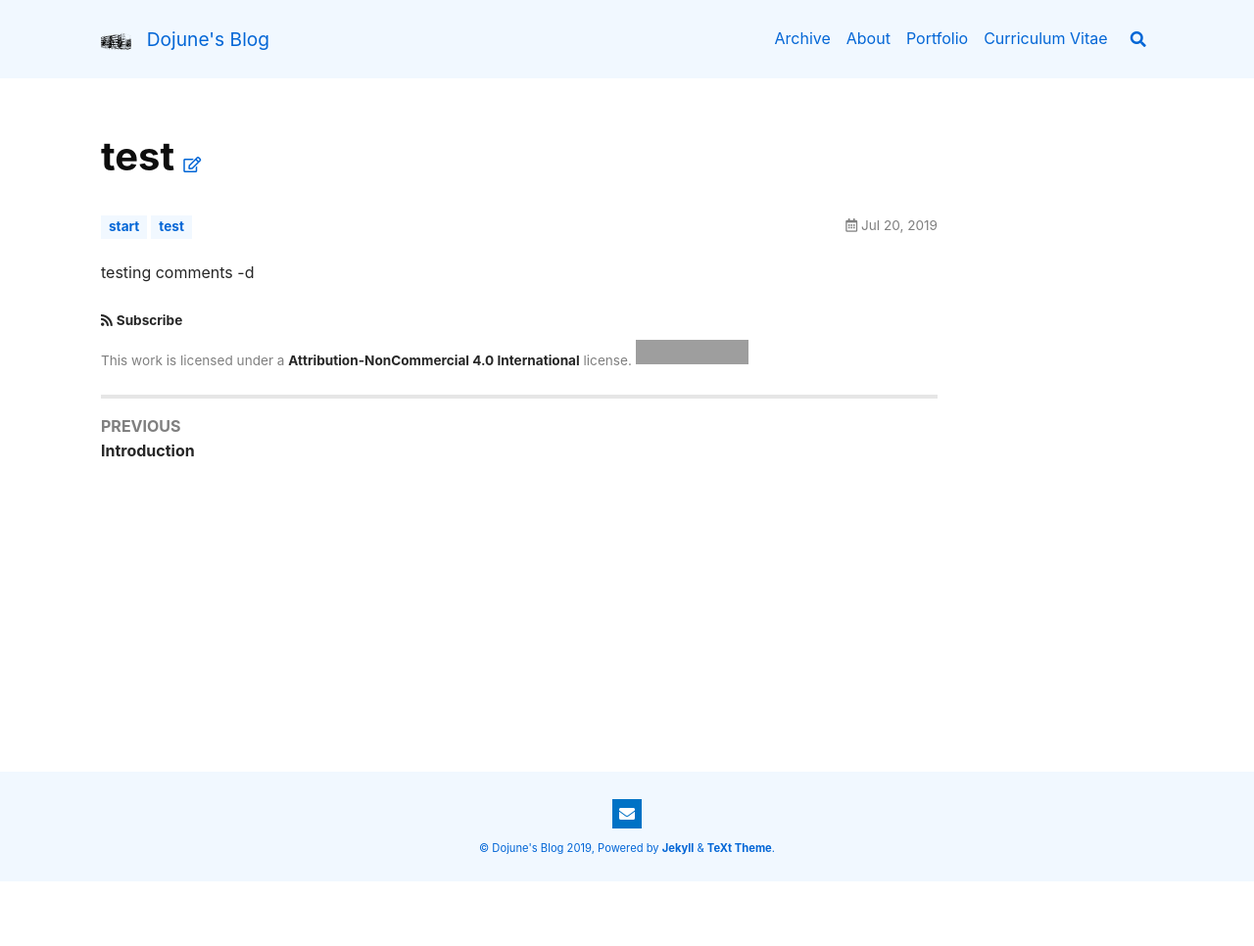
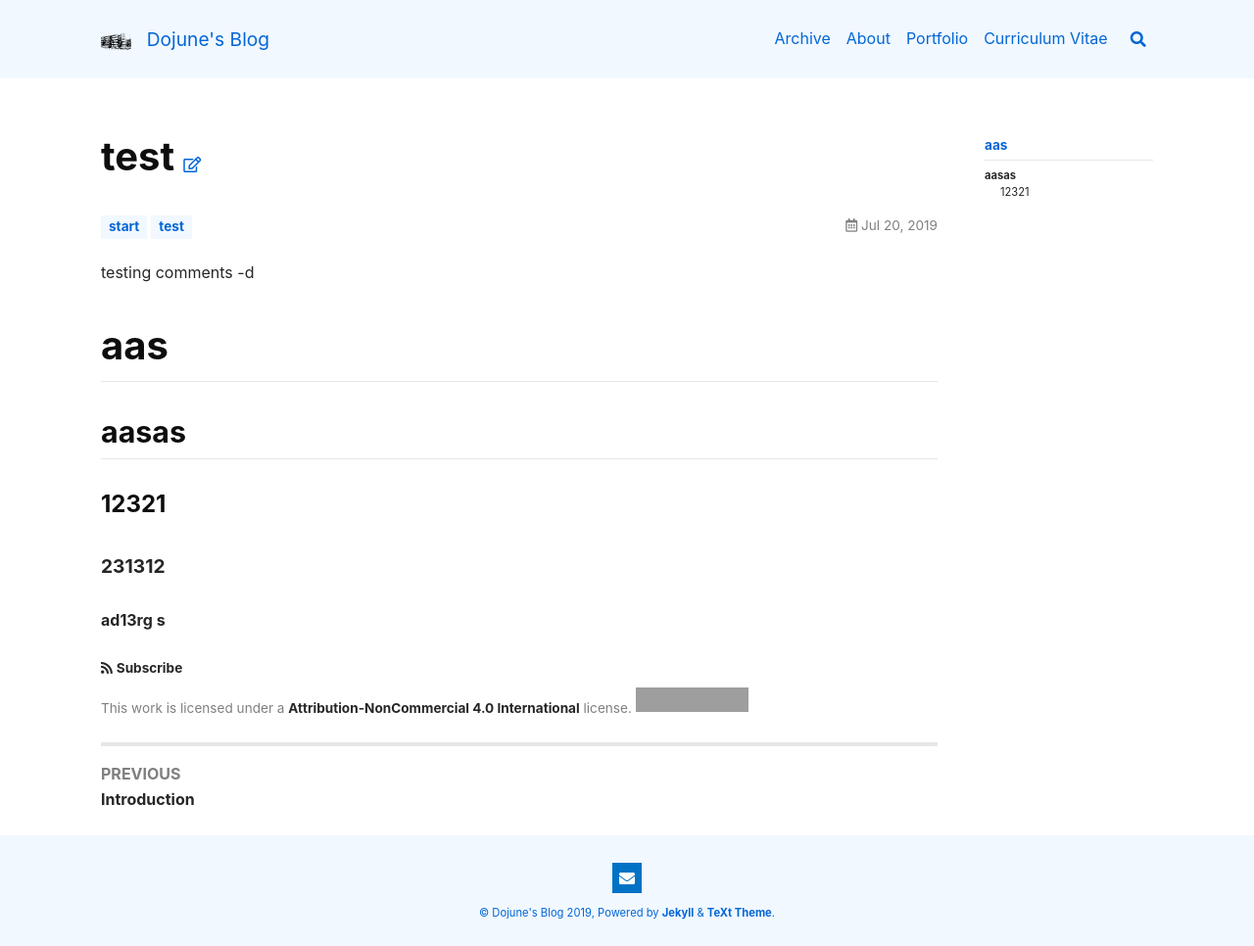
Before and after one commit to mindojune/mindojune.github.io, a Jekyll site: the page built from _posts/2019-07-20-test.md, in a window 1280 px wide. Shown: the whole page at 98% size. Built offline with Jekyll 4.4.1, drawn with Linux system fonts in a browser that asks for light colours; nearby versions of some CDN libraries; before the commit the page ends 900 px from its top, so only the background shows below that; grey boxes are pictures that could not be loaded.

Commit message:
Update 2019-07-20-test.md

```diff
--- a/_posts/2019-07-20-test.md
+++ b/_posts/2019-07-20-test.md
@@ -8,3 +8,8 @@ tags:
 ---
 
 testing comments -d
+# aas
+## aasas
+### 12321
+#### 231312
+##### ad13rg s
```
